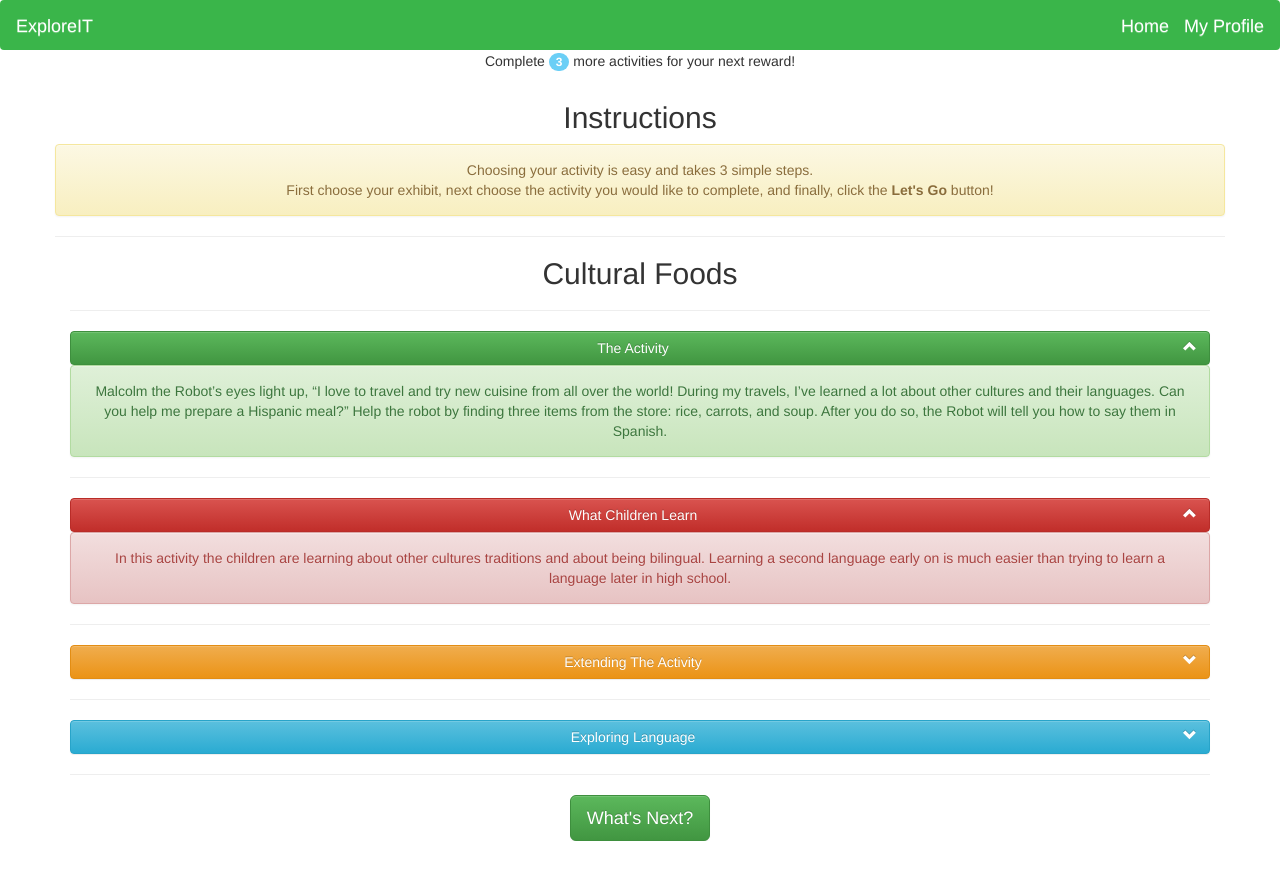
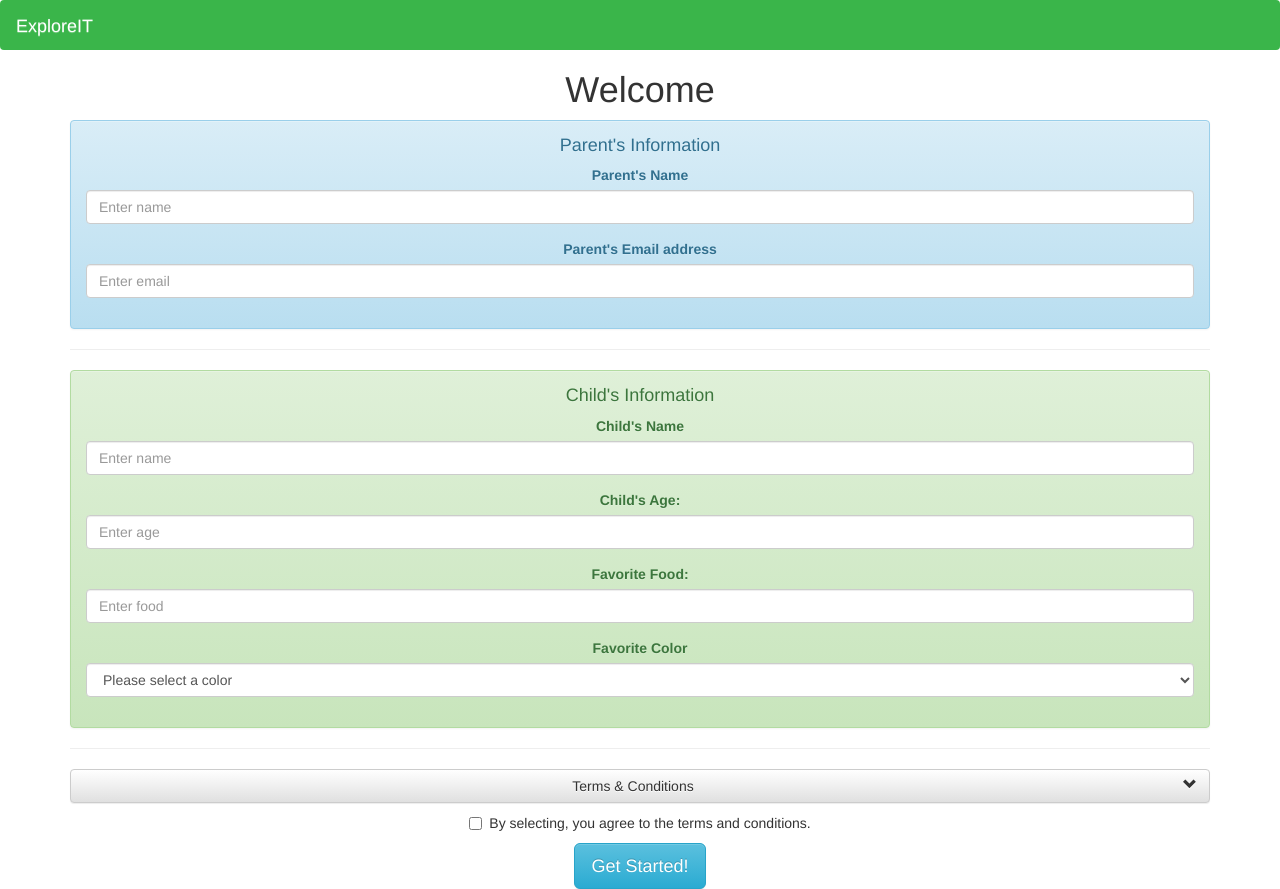
Before and after one commit to Abby1630-zz/explore-it-react, a React (Create React App) app: page / in a window 1280 px wide. Before the commit the page ends 841 px from the top, so only its background shows below. Built offline with nearby package versions, Linux system fonts and the light colour scheme.

Commit message:
Added the My Profile/Intro page

```diff
--- a/src/App.js
+++ b/src/App.js
@@ -8,12 +8,14 @@ import SelectActivity from './SelectActivity';
 import Quiz from './Quiz';
 import PersonalizeRobot from './PersonalizeRobot';
 import Activity from './Activity';
+import MyProfile from './MyProfile';
+
 
 class App extends Component {
   constructor(props) {
     super(props);
     this.state = {
-      renderedPage: 'Activity',
+      renderedPage: 'Intro',
       countUntilNextQuiz: 4
     };
     this.changePage = this.changePage.bind(this)
@@ -27,13 +29,11 @@ class App extends Component {
   render() {
     return (
       <div className="App">
-        <NavBar changePage={this.changePage}/>
+        <NavBar changePage={this.changePage} currentPage={this.state.renderedPage}/>
         <div className="container">
           {getTitle (this.state.renderedPage)}
         </div>
         <div className="App-Body">
-          <QuizCountdown count={this.state.countUntilNextQuiz}/>
-          <Instructions page={this.state.renderedPage}/>
           {getPage (this.state.renderedPage, this.state.countUntilNextQuiz, this.changePage)}
         </div>
       </div>
@@ -50,32 +50,54 @@ function getTitle (currentPage) {
     return (<h1>Quiz</h1>);
   } else if (currentPage === 'PersonalizeRobot'){
     return (<h1>Change Your Robot</h1>);
+  } else if (currentPage === 'Intro') {
+    return (<h1>Welcome</h1>);
+  } else if (currentPage === 'MyProfile') {
+    return (<h1>My Profile</h1>);
   }
 }
 
 function getPage (renderPage, countUntilNextQuiz, changePageFunction) {
-  if (renderPage === 'SignUp') {
+  if (renderPage === 'SelectActivity') {
     return (
-      <SelectActivity changePage={changePageFunction}/>
-    );
-  } else if (renderPage === 'SelectActivity') {
-    return (
-      <SelectActivity changePage={changePageFunction}/>
+      <div>
+        <QuizCountdown count={countUntilNextQuiz}/>
+        <Instructions page={renderPage}/>
+        <SelectActivity changePage={changePageFunction}/>
+      </div>
     );
   } else if (renderPage === 'Quiz') {
     return (
-      <Quiz changePage={changePageFunction}/>
+      <div>
+        <Instructions page={renderPage}/>
+        <Quiz changePage={changePageFunction}/>
+      </div>
     );
   } else if (renderPage === 'PersonalizeRobot') {
     return (
-      <PersonalizeRobot changePage={changePageFunction}/>
+      <div>
+        <QuizCountdown count={countUntilNextQuiz}/>
+        <Instructions page={renderPage}/>
+        <PersonalizeRobot changePage={changePageFunction}/>
+      </div>
     );
   } else if (renderPage === 'Activity') {
     return (
-      <Activity changePage={changePageFunction}/>
+      <div>
+        <QuizCountdown count={countUntilNextQuiz}/>
+        <Instructions page={renderPage}/>
+        <Activity changePage={changePageFunction}/>
+      </div>
+    );
+  } else if (renderPage === 'MyProfile' ) {
+
+    return (
+      <div>
+        <MyProfile changePage={changePageFunction} page={renderPage}/>
+      </div>
     );
   }
-  return null;
+  return <MyProfile changePage={changePageFunction} page={renderPage}/>;
 }
 
 export default App;
--- /dev/null
+++ b/src/MyProfile.js
@@ -0,0 +1,186 @@
+import React, { Component } from 'react';
+import Checkbox from 'react-bootstrap/lib/Checkbox';
+import Button from 'react-bootstrap/lib/Button';
+import Alert from 'react-bootstrap/lib/Alert';
+import Collapse from 'react-bootstrap/lib/Collapse';
+import Glyphicon from 'react-bootstrap/lib/Glyphicon';
+import FormGroup from 'react-bootstrap/lib/FormGroup';
+import ControlLabel from 'react-bootstrap/lib/ControlLabel';
+import FormControl from 'react-bootstrap/lib/FormControl';
+import Grid from 'react-bootstrap/lib/Grid';
+
+// import './css/Activity.css';
+
+var disclaimer = "I understand information entered is owned by the Glazer Children's Museum and will be stored."
+
+class MyProfile extends Component{
+  constructor(props) {
+    super(props);
+    this.state = {
+      iAgree: true
+    }
+    this.nextPage= this.nextPage.bind(this);
+    this.enableSubmit= this.enableSubmit.bind(this);
+    this.returnTermsAndConditions= this.returnTermsAndConditions.bind(this);
+
+  }
+
+  nextPage () {
+    if (this.state.iAgree === true){
+      this.props.changePage('SelectActivity');
+    } else {
+      alert("Please agree to the terms and conditions");
+    }
+  }
+
+  enableSubmit(e){
+    this.setState({iAgree:e.target.checked});
+  }
+
+  returnTermsAndConditions (currentPage, enableSubmit) {
+    if(currentPage === "Intro"){
+      return (
+        <div>
+          <Collapsible header="Terms & Conditions" open={false} body={disclaimer}/>
+          <Checkbox onChange={e => this.enableSubmit(e)} ref="check_me" id="iAgree">
+            By selecting, you agree to the terms and conditions.
+          </Checkbox>
+        </div>
+      );
+    }
+
+    return null;
+  }
+
+  render(){
+    return(
+      <div>
+        <Grid>
+          <form >
+            <Alert bsStyle="info">
+              <h4>Parent's Information</h4>
+              <FieldGroup
+                id="parentName"
+                type="text"
+                label="Parent's Name"
+                placeholder="Enter name"
+                />
+              <FieldGroup
+                id="email"
+                type="email"
+                label="Parent's Email address"
+                placeholder="Enter email"
+                />
+            </Alert>
+            <hr/>
+            <Alert bsStyle="success">
+              <h4>Child's Information</h4>
+              <FieldGroup
+                id="childName"
+                type="text"
+                label="Child's Name"
+                placeholder="Enter name"
+                />
+              <FieldGroup
+                id="childAge"
+                type="number"
+                label="Child's Age:"
+                placeholder="Enter age"
+                />
+              <FieldGroup
+                id="favFood"
+                type="text"
+                label="Favorite Food:"
+                placeholder="Enter food"
+                />
+              <FormGroup controlId="formControlsSelect">
+                <ControlLabel>Favorite Color</ControlLabel>
+                <FormControl componentClass="select" placeholder="select">
+                  <option value="selectOne">Please select a color</option>
+                  <option value="blue">Blue</option>
+                  <option value="green">Green</option>
+                  <option value="red">Red</option>
+                  <option value="purple">Purple</option>
+                  <option value="pink">Pink</option>
+                  <option value="yellow">Yellow</option>
+                </FormControl>
+              </FormGroup>
+            </Alert>
+            <hr/>
+            {this.returnTermsAndConditions (this.props.page, this.enableSubmit)}
+            <Button  id="intro-submit" bsStyle="info" bsSize="large" onClick={this.nextPage}>Get Started!</Button>
+          </form>
+        </Grid>
+      </div>
+    );
+  }
+}
+
+class termsAndConditions extends Component {
+  render() {
+    if (this.props.isCorrect ==='not answered'){
+      return (
+        <Button bsStyle="success" bsSize="large" onClick={this.props.validateAnswer}>Am I Correct?</Button>
+      );
+    } else{
+      return (
+        <Button bsStyle="info" bsSize="large" onClick={this.props.nextStep}>Go to next step</Button>
+      );
+    }
+  }
+}
+
+function FieldGroup({ id, label, ...props }) {
+  return (
+    <FormGroup controlId={id}>
+      <ControlLabel>{label}</ControlLabel>
+      <FormControl {...props} />
+    </FormGroup>
+  );
+}
+
+class Collapsible extends Component {
+  constructor(props) {
+    super(props);
+    this.state = {
+      open: false
+    }
+
+    this.getIcon= this.getIcon.bind(this);
+  }
+
+  componentDidMount(){
+    if(this.props.open){
+      this.setState({open:true})
+    }
+  }
+
+  getIcon (){
+    if (this.state.open) {
+      return (<Glyphicon className="pull-right" glyph="chevron-up" />);
+    }
+    return (<Glyphicon className="pull-right" glyph="chevron-down" />);
+  }
+
+  render() {
+    return (
+      <div>
+        <Button bsStyle={this.props.bsStyle} block onClick={ ()=> this.setState({ open: !this.state.open })}>
+          {this.props.header}
+          {this.getIcon()}
+        </Button>
+        <Collapse in={this.state.open}>
+          <div>
+            <Alert bsStyle={this.props.bsStyle} className="lang-container">
+              {this.props.body}
+            </Alert>
+          </div>
+        </Collapse>
+      </div>
+    );
+  }
+}
+
+
+
+export default MyProfile;
--- a/src/NavBar.js
+++ b/src/NavBar.js
@@ -36,7 +36,7 @@ class NavBar extends Component {
           </div>
           <div >
             <ul className="nav navbar-nav navbar-right explore-navbar-right" >
-              <NavMenu links={ leftLinks } changePage={this.nextPage} />
+              <NavMenu links={ leftLinks } changePage={this.nextPage} currentPage={this.props.currentPage}/>
             </ul>
           </div>
         </div>
@@ -57,21 +57,19 @@ class NavBrand extends Component {
 
 class NavMenu extends Component {
   render() {
+    if (this.props.currentPage !== "Intro"){
       var me = this;
       var links=this.props.links.map(function(link) {
-      // if (link.dropdown) {
-      //   return (
-      //     <NavLinkDropdown links={link.links} text={link.text} key={link.text} active={link.active} />
-      //   );
-      // } else {
         return (
           <NavLink text={link.text} key={link.text} changePage={me.props.changePage} linkTo={link.navigateTo}/>
         );
-      // }
       });
       return (
         <ul className="nav navbar-nav" > {links} </ul>
       );
+    } else {
+      return null;
+    }
   }
 };
 
@@ -99,7 +97,7 @@ class NavLink extends Component {
   render() {
     return (
       <li className={(this.props.active ? "active" : "")} >
-        <a href="" key={this.props.text} className="navbar-brand explore-navbar-text" onClick={() => this.props.changePage(this.props.linkTo)}> {this.props.text} < /a>
+        <a key={this.props.text} className="navbar-brand explore-navbar-text" onClick={() => this.props.changePage(this.props.linkTo)}> {this.props.text} < /a>
       </li >
     );
   }
```
Lines whose indentation alone changed are shown as unchanged.
